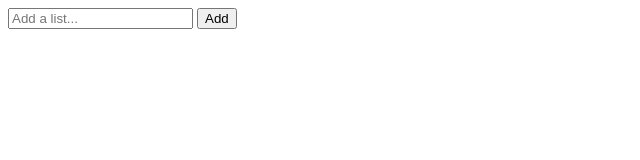
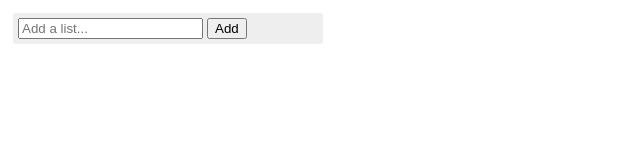
Before and after one commit to iver56/todo-app-angular, a website: page index.html in a window 1280 px wide. Shown: the whole page, without its empty margins (0-640 px from the left). Drawn offline with nearby package versions, Linux system fonts and the light colour scheme; some packages are replaced by stand-ins of ours; a script that the page names is missing.

Commit message:
Horizontal nowrap layout

```diff
--- a/css/todo-list.css
+++ b/css/todo-list.css
@@ -1,4 +1,4 @@
-todo-list {
+.todo-list {
   margin: 5px;
   padding: 5px;
   border-radius: 3px;
@@ -9,13 +9,13 @@ todo-list {
   width: 300px;
 }
 
-todo-list .list-body .list-item {
+.todo-list .list-body .list-item {
   margin: 5px 0;
   background-color: #fff;
   border-radius: 3px;
   color: #333;
 }
 
-todo-list .list-body .list-item .checkbox {
+.todo-list .list-body .list-item .checkbox {
   width: 100%;
 }
--- /dev/null
+++ b/css/todo-lists.css
@@ -0,0 +1,4 @@
+.lists-wrapper {
+  overflow-x: auto;
+  white-space: nowrap;
+}
--- a/index.html
+++ b/index.html
@@ -11,23 +11,25 @@
 
   <title>TODO</title>
 
+  <link href="css/todo-lists.css" rel="stylesheet">
   <link href="css/todo-list.css" rel="stylesheet">
 </head>
 
 <body ng-app="todoApp">
 
-<div ng-controller="ListsCtrl as todoLists">
+<div ng-controller="ListsCtrl as todoLists" class="lists-wrapper">
   <todo-list
+      class="todo-list"
       ng-repeat="list in todoLists.lists"
       list="list"
   >
   </todo-list>
 
-  <form novalidate ng-submit="todoLists.addList()">
+  <form novalidate ng-submit="todoLists.addList()" class="todo-list todo-list-new">
     <input
         type="text"
         placeholder="Add a list..."
-        ng-model="todoList.newList.name"
+        ng-model="todoLists.newList.name"
         maxlength="80"
         required
     >
```
